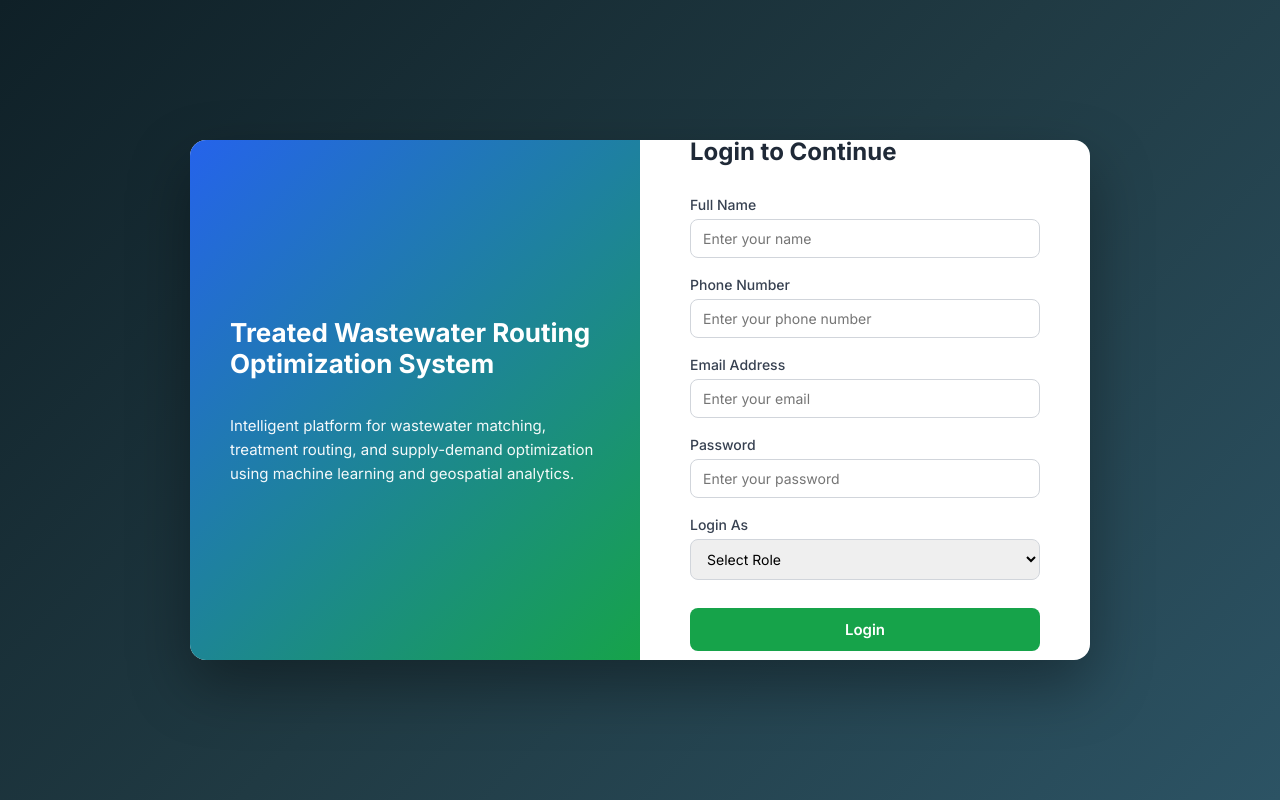
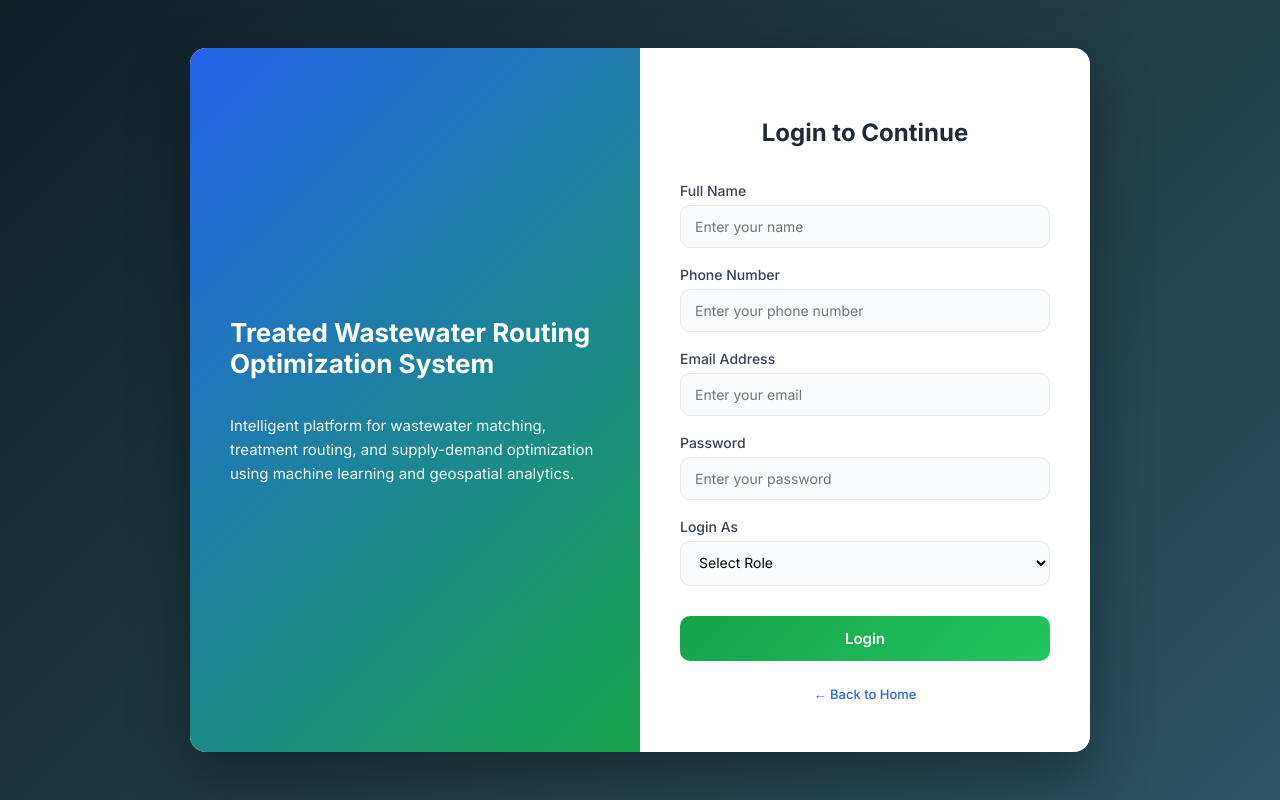
Before and after one commit to Gowtham-YK/Purvankara-Project, a Flask app: page /login in a window 1280 px wide. Run offline with Flask 3, Linux system fonts and the light colour scheme.

Commit message:
improve login UI layout

```diff
--- a/templates/login.html
+++ b/templates/login.html
@@ -21,12 +21,13 @@
             align-items: center;
             background: linear-gradient(135deg, #0f2027, #203a43, #2c5364);
             overflow-x: hidden;
+            padding: 20px;
         }
 
         .login-container {
             width: 90%;
             max-width: 900px;
-            height: 520px;
+            min-height: 520px;   /* ✅ flexible instead of fixed */
             display: flex;
             border-radius: 16px;
             overflow: hidden;
@@ -59,15 +60,17 @@
         /* RIGHT PANEL */
         .right-panel {
             width: 50%;
-            padding: 60px 50px;
+            padding: 50px 40px;
+            gap: 10px;
             display: flex;
             flex-direction: column;
             justify-content: center;
         }
 
         .right-panel h2 {
-            margin-bottom: 30px;
+            margin-bottom: 25px;
             color: #1f2937;
+            text-align: center;
         }
 
         .input-group {
@@ -85,37 +88,40 @@
         .input-group input,
         .input-group select {
             width: 100%;
-            padding: 10px 12px;
-            border-radius: 8px;
-            border: 1px solid #d1d5db;
-            outline: none;
+            padding: 12px 14px;
+            border-radius: 10px;
+            border: 1px solid #e5e7eb;
             font-size: 14px;
-            transition: 0.3s;
+            background: #f9fafb;
+            transition: all 0.25s ease;
         }
 
         .input-group input:focus,
         .input-group select:focus {
             border-color: #2563eb;
-            box-shadow: 0 0 6px rgba(37, 99, 235, 0.4);
+            background: white;
+            box-shadow: 0 0 0 3px rgba(37, 99, 235, 0.15);
         }
 
         .login-btn {
-            margin-top: 10px;
+            margin-top: 12px;
             width: 100%;
-            padding: 12px;
-            border-radius: 8px;
+            padding: 13px;
+            border-radius: 10px;
             border: none;
-            background: #16a34a;
+            background: linear-gradient(135deg, #16a34a, #22c55e);
             color: white;
             font-size: 15px;
             font-weight: 600;
             cursor: pointer;
-            transition: 0.3s;
+            transition: all 0.25s ease;
         }
 
         .login-btn:hover {
             background: #15803d;
             transform: translateY(-1px);
+            transform: translateY(-2px);
+            box-shadow: 0 10px 20px rgba(34, 197, 94, 0.3);
         }
 
         .back-link {
```
Also changed, not shown: templates/demand.html (+14 -6 lines).
